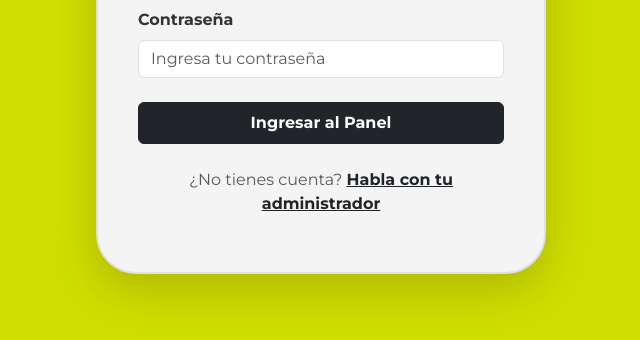
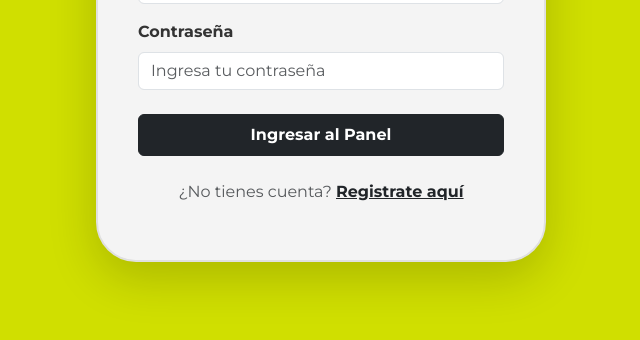
Before and after one commit to DesCuevas/Hackathon-Devf, a website: page login.html in a window 1280 px wide. Shown: the part 394-734 px from the top of the page, without its empty margins (319-959 px from the left). Drawn offline with nearby package versions, Linux system fonts and the light colour scheme.

Commit message:
pequeños cambios en login y registro

```diff
--- a/back/registro.js
+++ b/back/registro.js
@@ -34,10 +34,14 @@ document.addEventListener("DOMContentLoaded", () => {
             // 3. Manejar la respuesta del servidor
             if (response.ok) {
                 // ¡Todo salió bien!
+                // Redirigimos al login
+                window.location.href = "login.html";
                 alert("✅ " + data.mensaje);
 
                 // Limpiamos el formulario para el siguiente registro
                 registroForm.reset();
+
+
 
             } else {
                 // 🚨 AQUÍ SALE EL MENSAJE SI EL ID YA EXISTE 🚨
--- a/login.html
+++ b/login.html
@@ -37,7 +37,7 @@
             Credenciales incorrectas.
         </div>
 
-        <p class="mt-4 text-muted">¿No tienes cuenta? <a href="registro.html" class="text-dark fw-bold">Habla con tu administrador</a></p>
+        <p class="mt-4 text-muted">¿No tienes cuenta? <a href="registro.html" class="text-dark fw-bold">Registrate aquí</a></p>
     </div>
 
     <script src="../back/login.js"></script>
```
